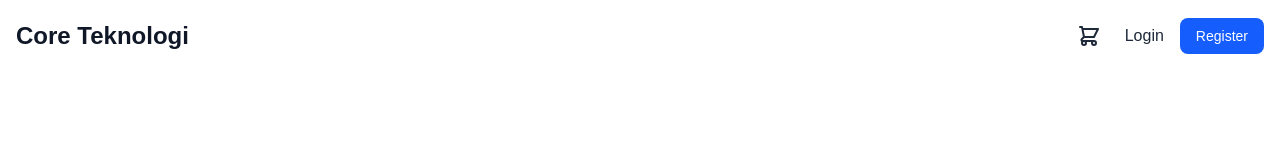
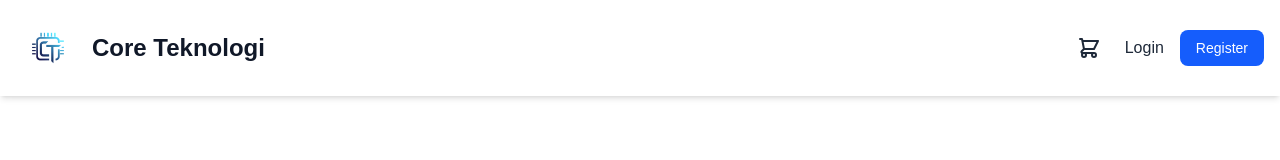
Before and after one commit to indra220/core-teknologi-store, a Next.js app: page / in a window 1280 px wide. Shown: the top 160 px of the page. Built offline with nearby package versions, Linux system fonts and the light colour scheme; no server answers; the database is empty.

Commit message:
Menambahkan logo dan icon

```diff
--- a/src/components/Header.tsx
+++ b/src/components/Header.tsx
@@ -9,6 +9,7 @@ import type { User } from '@supabase/supabase-js';
 import { createClient } from '@/lib/supabase/client';
 import { useCart } from '@/context/CartContext';
 import dynamic from 'next/dynamic';
+import Image from 'next/image';
 
 const Cart = dynamic(() => import('./Cart'), {
   ssr: false,
@@ -88,16 +89,28 @@ export default function Header() {
 
   const profileLink = profile?.isAdmin ? "/admin" : "/profile";
 
+  // --- PERUBAHAN DI SINI UNTUK LATAR BELAKANG HEADER ---
   const headerClasses = isScrolled
-    ? 'bg-white/70 shadow-md backdrop-blur-lg dark:bg-gray-900/70 dark:border-b dark:border-gray-800'
-    : 'bg-transparent';
+    ? 'bg-white shadow-md dark:bg-gray-800 dark:border-b dark:border-gray-700' // Pastikan dark mode juga disesuaikan
+    : 'bg-white shadow-md dark:bg-gray-800 dark:border-b dark:border-gray-700'; // Selalu putih/gelap di dark mode
+  // --- AKHIR PERUBAHAN ---
 
   return (
     <>
       <header className={`sticky top-0 z-50 transition-all duration-300 ${headerClasses}`}>
         <nav className="container mx-auto flex justify-between items-center p-4">
-          <Link href="/" className="text-2xl font-bold text-gray-900 dark:text-gray-100">
-            Core Teknologi
+
+          <Link href="/" className="flex items-center space-x-3">
+            <Image
+              src="/images/Logo-core.png"
+              alt="Core Teknologi Logo"
+              width={64}  // Ukuran diperbesar secara signifikan
+              height={64} // Ukuran diperbesar secara signifikan
+              className="h-16 w-16"
+            />
+            <span className="text-2xl font-bold text-gray-900 dark:text-gray-100">
+              Core Teknologi
+            </span>
           </Link>
 
           <div className="flex items-center space-x-2 sm:space-x-4 text-gray-800 dark:text-gray-200">
```
Also changed, not shown: public/images/Logo-core.png (added), src/app/icon.png (added).
